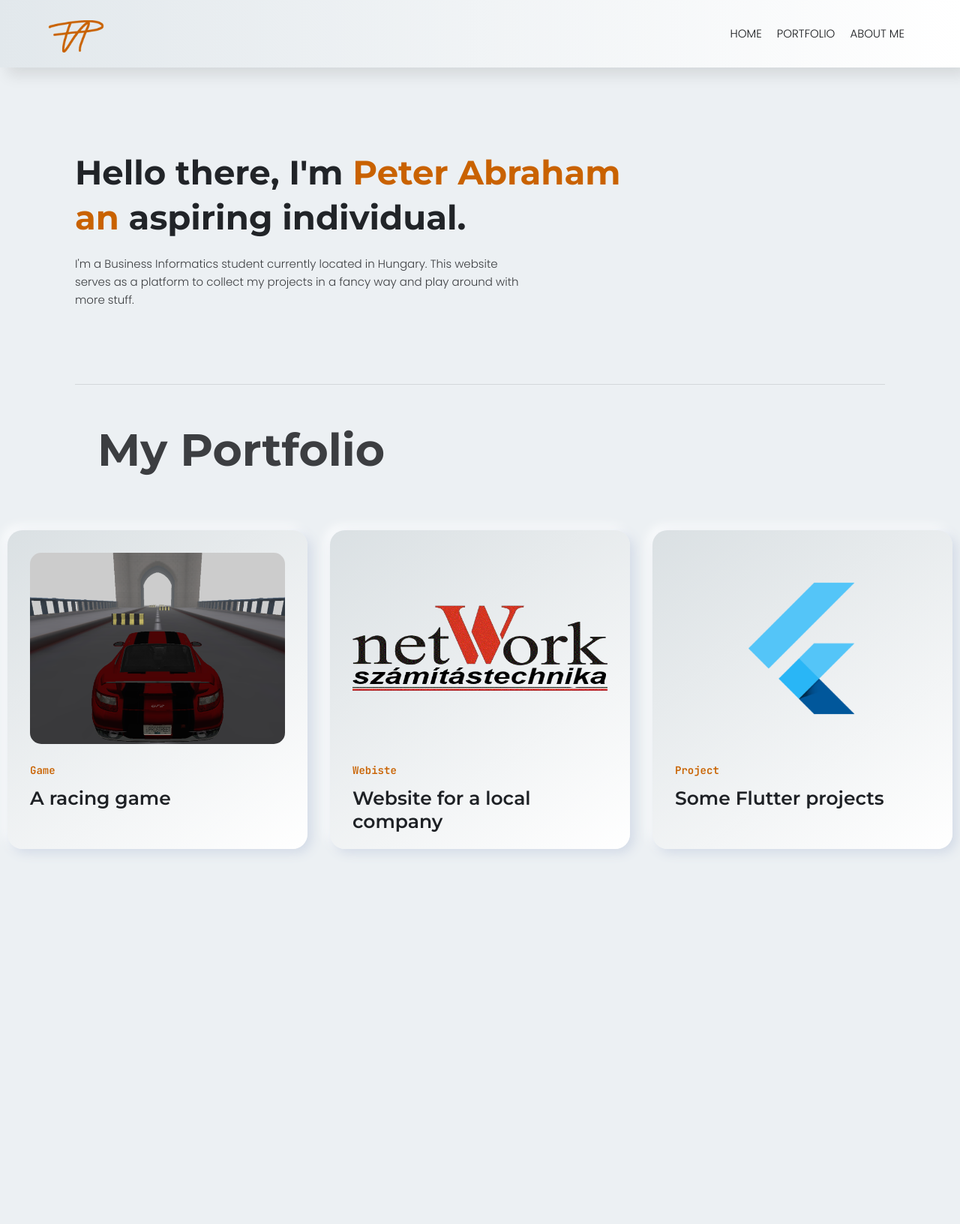
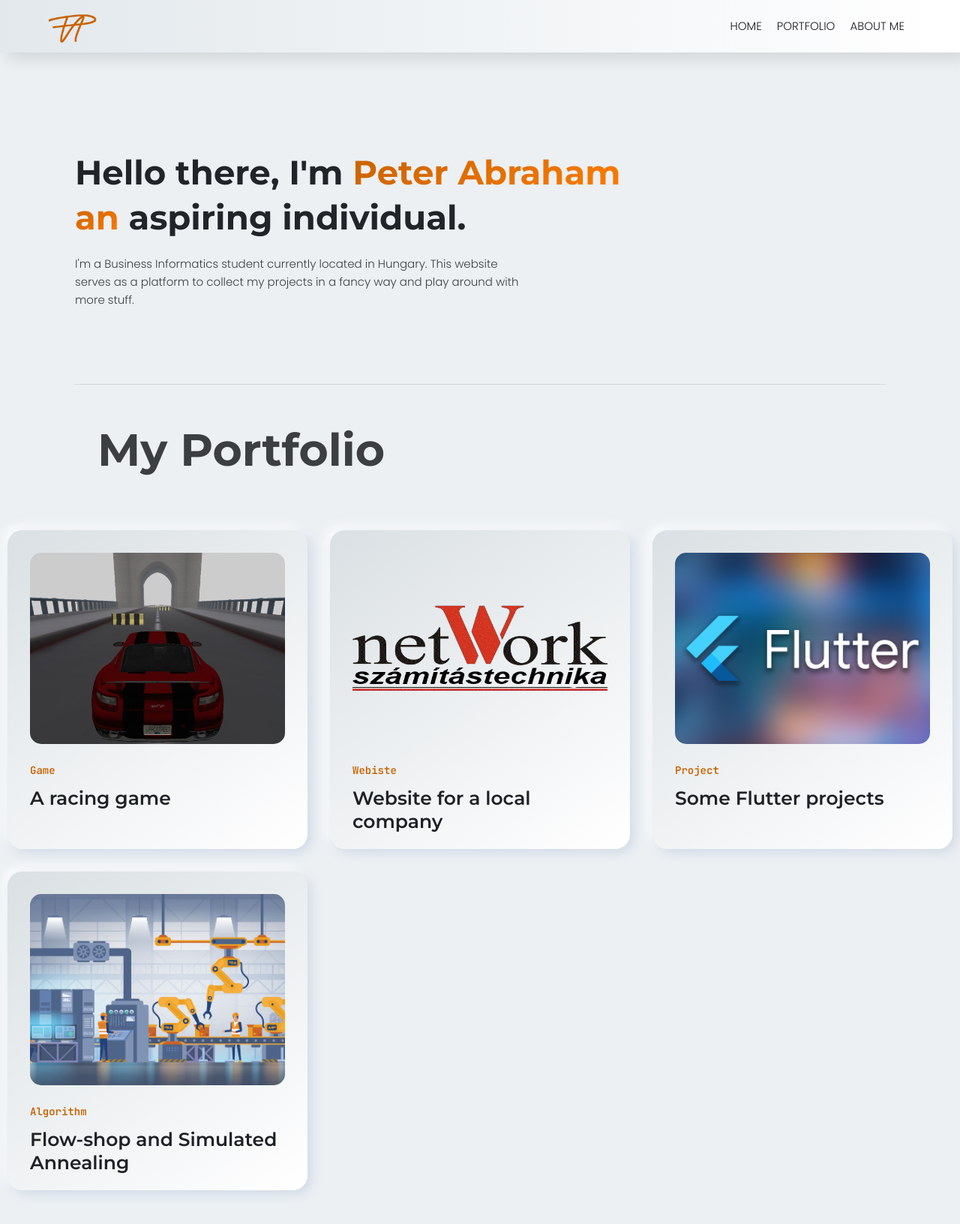
Before and after one commit to APeterIstvan/apeteristvan.github.io, a plain HTML site: page index.html in a window 1280 px wide. Shown: the top 1632 px of the page at 75% size. Drawn offline with nearby package versions, Linux system fonts and the light colour scheme.

Commit message:
Add Flow shop and Simulated Annealing
+ Reduce header's height
+ Change Flutter image

```diff
--- a/css/style.css
+++ b/css/style.css
@@ -19,6 +19,7 @@
   --color-subtitle: #c96200;
   --background-color-main: #ECF0F3;
   --background-color-1: linear-gradient(145deg, #1e2024, #23272b);
+  --text-color-primary: linear-gradient(145deg, #c96200, #fc7b00);
   --background-color-2: #212428;
   --shadow-1: 10px 10px 19px #1c1e22,
     -10px -10px 19px #262a2e;
@@ -534,7 +535,7 @@ hr.divider {
 
 .header-wrapper {
   display: flex;
-  height: 90px;
+  height: 70px;
   padding: 0 64px;
 
 }
@@ -589,7 +590,9 @@ hr.divider {
 }
 
 .introduction h3 span {
-  color: var(--color-primary);
+  background: var(--text-color-primary);
+  -webkit-background-clip: text;
+  -webkit-text-fill-color: transparent;
 }
 
 .description {
@@ -612,7 +615,7 @@ hr.divider {
   padding-bottom: 50px;
 }
 
-.portfolio-header{
+.portfolio-header {
   display: flex;
   width: 100%;
   padding-left: 30px;
@@ -665,13 +668,13 @@ hr.divider {
   height: 255px;
   width: 100%;
   margin-bottom: 20px;
+  border-radius: 15px;
 }
 
 .card img {
   border-radius: 15px;
   max-width: 100%;
   object-fit: cover;
-
 }
 
 .card span {
--- a/index.html
+++ b/index.html
@@ -28,7 +28,7 @@
             <div class="header-left">
                 <div class="logo">
                     <a href="./index.html">
-                        <img src="./assets/images/PA_icon_bold_color.png" alt="logo" style="height:75px;width:75px">
+                        <img src="./assets/images/PA_icon_bold_color.png" alt="logo" style="height:65px;width:65px">
                     </a>
                 </div>
             </div>
@@ -74,8 +74,8 @@
         <!-- Begin Portfolio -->
         <div class="portfolio-container">
             <div class="portfolio-header">
-            <h2>My Portfolio</h2>
-        </div>
+                <h2>My Portfolio</h2>
+            </div>
 
             <div class="cards-container">
                 <!-- Begin Individual Card -->
@@ -95,7 +95,8 @@
                 <div class="card">
                     <a href="http://networkcomputer.hu/" target="_blank">
                         <div class="card-image-container">
-                            <img src="assets/images/network_full_logo.gif" alt="comp-graph-race" style="object-fit:contain">
+                            <img src="assets/images/network_full_logo.gif" alt="comp-graph-race"
+                                style="object-fit:contain">
                         </div>
                         <div class="card-details">
                             <span>Webiste</span>
@@ -108,11 +109,24 @@
                 <div class="card">
                     <a href="https://github.com/APeterIstvan/Flutter-Projects" target="_blank">
                         <div class="card-image-container">
-                            <img src="assets/images/flutter.png" alt="flutter" style="padding: 30px">
+                            <img src="assets/images/flutter2.png" alt="flutter">
                         </div>
                         <div class="card-details">
                             <span>Project</span>
                             <h5>Some Flutter projects</h5>
+                        </div>
+                    </a>
+                </div>
+                <!-- End Individual Card -->
+                <!-- Begin Individual Card -->
+                <div class="card">
+                    <a href="https://github.com/APeterIstvan/Artificial-Intelligence/tree/main/semester_assignment" target="_blank">
+                        <div class="card-image-container">
+                            <img src="assets/images/flow-shop.jpg" alt="flow-shop">
+                        </div>
+                        <div class="card-details">
+                            <span>Algorithm</span>
+                            <h5>Flow-shop and Simulated Annealing</h5>
                         </div>
                     </a>
                 </div>
```
Also changed, not shown: assets/images/flow-shop.jpg (added), assets/images/flutter2.png (added).
